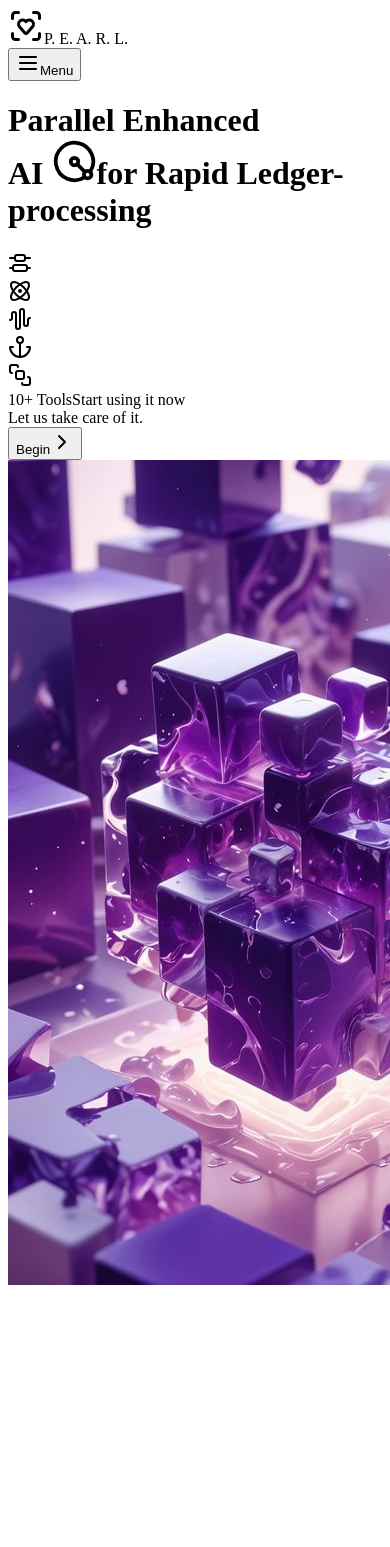
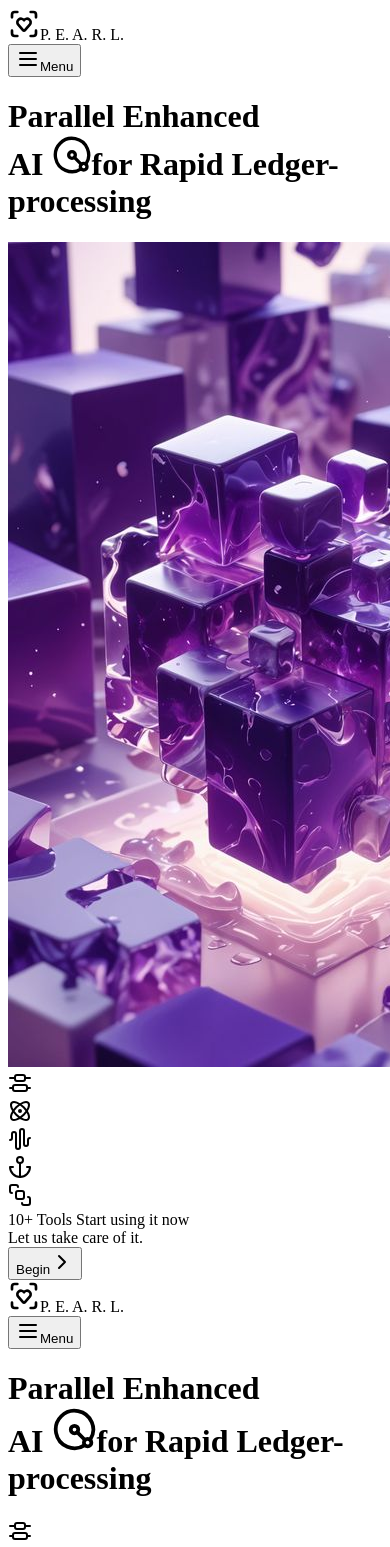
Before and after one commit to Atharva-3000/pearl-monad, a Next.js app: page /Hero in a window 390 px wide. Shown: the top 1547 px of the page. Before the commit the page ends 1297 px from the top, so only its background shows below. Built offline with nearby package versions, Linux system fonts and the light colour scheme.

Commit message:
made entire website responsive

```diff
--- a/src/pages/Hero.tsx
+++ b/src/pages/Hero.tsx
@@ -72,18 +72,15 @@ export default function Hero() {
                 )}
             </AnimatePresence>
 
-            {/* Main Content */}
-            <div className="flex">
-                {/* Left Half */}
-                <div className="w-1/2 min-h-screen relative">
-                    <nav className="w-full bg-transparent backdrop-blur-sm pt-12 px-12 pb-0 mb-0">
+            {/* Split screen layout for large screens, stacked for mobile */}
+            <div className="block lg:hidden">
+                {/* Mobile Layout */}
+                <nav className="w-full bg-transparent backdrop-blur-sm pt-8 px-6">
                     <div className="flex items-center justify-between">
                         <div className="flex items-center gap-2">
-                                <ScanHeart style={{ width: 36, height: 36 }} className="pb-1" />
-                                <span className="font-bold tracking-wider text-xl">P. E. A. R. L.</span>
+                            <ScanHeart style={{ width: 32, height: 32 }} className="pb-1" />
+                            <span className="font-bold tracking-wider text-lg">P. E. A. R. L.</span>
                         </div>
-
-                            <div className="flex items-center gap-6">
                         <button
                             onClick={() => setIsMenuOpen(!isMenuOpen)}
                             className="btn-outline border-black text-sm rounded-full ring-neutral-200 flex items-center gap-2 justify-center bg-gray-100"
@@ -92,28 +89,106 @@ export default function Hero() {
                             <span className='text-monad-black'>Menu</span>
                         </button>
                     </div>
+                </nav>
+
+                {/* Mobile Content */}
+                <div className="flex flex-col px-6 pt-16">
+                    {/* Title Section */}
+                    <div className="text-center">
+                        <h1 className="text-4xl font-bold tracking-tight leading-tight text-monad-purple font-grotesk">
+                            Parallel Enhanced<br />
+                            <span className='text-monad-berry underline'>
+                                <span className='flex flex-row items-center justify-center gap-2'>
+                                    AI <Radius size={40} color='black' className='animate-spin-slow' />
+                                </span>
+                            </span>
+                            for Rapid Ledger-processing
+                        </h1>
+                    </div>
+
+                    {/* Image and Tools Section */}
+                    <div className="relative mt-12">
+                        <div className="w-full h-[400px] relative rounded-[2rem] overflow-hidden mx-auto max-w-2xl">
+                            <Image
+                                src={pearl}
+                                alt="Decentralized Intelligence"
+                                className="w-full h-full object-cover"
+                            />
+                        </div>
+
+                        {/* Overlaid Tools Card */}
+                        <div className="absolute top-1/2 left-1/2 transform -translate-x-1/2 -translate-y-1/2 w-[90%] max-w-xl">
+                            <div className="glass-card-premium px-6 py-6 rounded-lg bg-clip-padding border border-gray-200"
+                                style={{
+                                    background: 'rgba(255, 255, 255, 0.15)',
+                                    backdropFilter: 'blur(20px)',
+                                    WebkitBackdropFilter: 'blur(20px)'
+                                }}>
+                                <div className="flex flex-col md:flex-row items-center gap-4 md:gap-6">
+                                    <div className="flex -space-x-3">
+                                        {[AlignVerticalDistributeCenter, Atom, AudioWaveform, Anchor, BringToFrontIcon].map((Icon, i) => (
+                                            <div key={i} className="w-8 md:w-10 h-8 md:h-10 rounded-full border-2 border-black bg-neutral-200 flex items-center justify-center">
+                                                <Icon className="w-4 md:w-6 h-4 md:h-6 text-black" />
+                                            </div>
+                                        ))}
+                                    </div>
+                                    <div className="flex flex-col text-center md:text-left">
+                                        <span className="font-semibold text-monad-offwhite">10+ Tools</span> {/* Changed from text-monad-berry */}
+                                        <span className="text-sm text-black">
+                                            Start using it now<br />
+                                            Let us take care of it.
+                                        </span>
+                                    </div>
+                                    <button className="btn-glass border border-black bg-monad-black text-white font-medium uppercase flex items-center gap-2 justify-center hover:text-monad-offwhite hover:bg-monad-purple transition-all duration-200 group py-2.5 px-4">
+                                        <span>Begin</span>
+                                        <ChevronRight className="w-4 h-4 group-hover:translate-x-1 transition-transform duration-200" />
+                                    </button>
+                                </div>
+                            </div>
+                        </div>
+                    </div>
+                </div>
+            </div>
+
+            {/* Desktop Layout - Original Implementation */}
+            <div className="hidden lg:flex">
+                {/* Left Half */}
+                <div className="w-1/2 min-h-screen relative">
+                    {/* Original desktop nav and content */}
+                    <nav className="w-full bg-transparent backdrop-blur-sm pt-12 px-12 pb-0 mb-0">
+                        <div className="flex items-center justify-between">
+                            <div className="flex items-center gap-2">
+                                <ScanHeart style={{ width: 32, height: 32 }} className="pb-1" />
+                                <span className="font-bold tracking-wider text-lg md:text-xl">P. E. A. R. L.</span>
+                            </div>
+
+                            <button
+                                onClick={() => setIsMenuOpen(!isMenuOpen)}
+                                className="btn-outline border-black text-sm rounded-full ring-neutral-200 flex items-center gap-2 justify-center bg-gray-100"
+                            >
+                                <Menu className="w-4 h-4" color='black' />
+                                <span className='text-monad-black'>Menu</span>
+                            </button>
                         </div>
                     </nav>
 
-                    {/* Content */}
-                    <div className="pt-28 px-12">
-                        <div className="space-y-12">
-                            <div className="space-y-4">
+                    {/* Modified desktop content */}
+                    <div className="pt-28 px-12 flex flex-col justify-between h-[95vh]"> {/* Increased from 92vh to 95vh */}
+                        <div className="text-left max-w-2xl">
                             <h1 className="text-5xl lg:text-6xl font-bold tracking-tight leading-tight text-monad-purple font-grotesk">
                                 Parallel Enhanced<br />
                                 <span className='text-monad-berry underline'>
                                     <span className='flex flex-row items-center gap-2'>
-                                            AI <span>
-                                                <Radius size={45} color='black' className='animate-spin-slow' />
-                                            </span>
+                                        AI <Radius size={45} color='black' className='animate-spin-slow' />
                                     </span>
                                 </span>
                                 for Rapid Ledger-processing
                             </h1>
+                        </div>
 
-                                <div className='pt-16'>
-                                    <div
-                                        className="glass-card-premium relative px-8 py-6 shadow-lg rounded-lg bg-clip-padding bg-opacity-40 border border-gray-200"
+                        {/* Complete Tools Card */}
+                        <div className="mt-auto pb-24"> {/* Increased from pb-16 to pb-24 */}
+                            <div className="glass-card-premium px-8 py-6 rounded-lg bg-clip-padding border border-gray-200"
                                 style={{
                                     background: 'rgba(255, 255, 255, 0.1)',
                                     backdropFilter: 'blur(20px)',
@@ -129,7 +204,7 @@ export default function Hero() {
                                         ))}
                                     </div>
                                     <div className="flex flex-col">
-                                                <span className="font-semibold text-monad-berry">10+ Tools</span>
+                                        <span className="font-semibold text-monad-berry ">10+ Tools</span>
                                         <span className="text-sm text-black">
                                             Start using it now<br />
                                             Let us take care of it.
@@ -144,20 +219,16 @@ export default function Hero() {
                         </div>
                     </div>
                 </div>
-                    </div>
-                </div>
 
-                {/* Right Half */}
-                <div className="w-1/2 min-h-screen relative flex items-center justify-center">
-                    <div className="w-[90%] h-[88%] relative rounded-[2rem] overflow-hidden">
-                        <div className="absolute inset-0">
-                            <div className="absolute inset-0 bg-black opacity-15"></div>
+                {/* Modified Right Half image container */}
+                <div className="w-1/2 h-[95vh] relative flex items-center justify-center"> {/* Increased from 92vh to 95vh */}
+                    <div className="w-[90%] h-[95%] relative rounded-[2rem] overflow-hidden"> {/* Increased from 90% to 95% */}
                         <Image
                             src={pearl}
                             alt="Decentralized Intelligence"
                             className="w-full h-full object-cover"
+                            priority
                         />
-                        </div>
                     </div>
                 </div>
             </div>
```
Also changed, not shown: src/pages/Features.tsx (+33 -33 lines), src/pages/Footer.tsx (+15 -10 lines), src/pages/Why.tsx (+10 -85 lines), src/components/hero-bottom.tsx (indentation only). Lines whose indentation alone changed are shown as unchanged.
